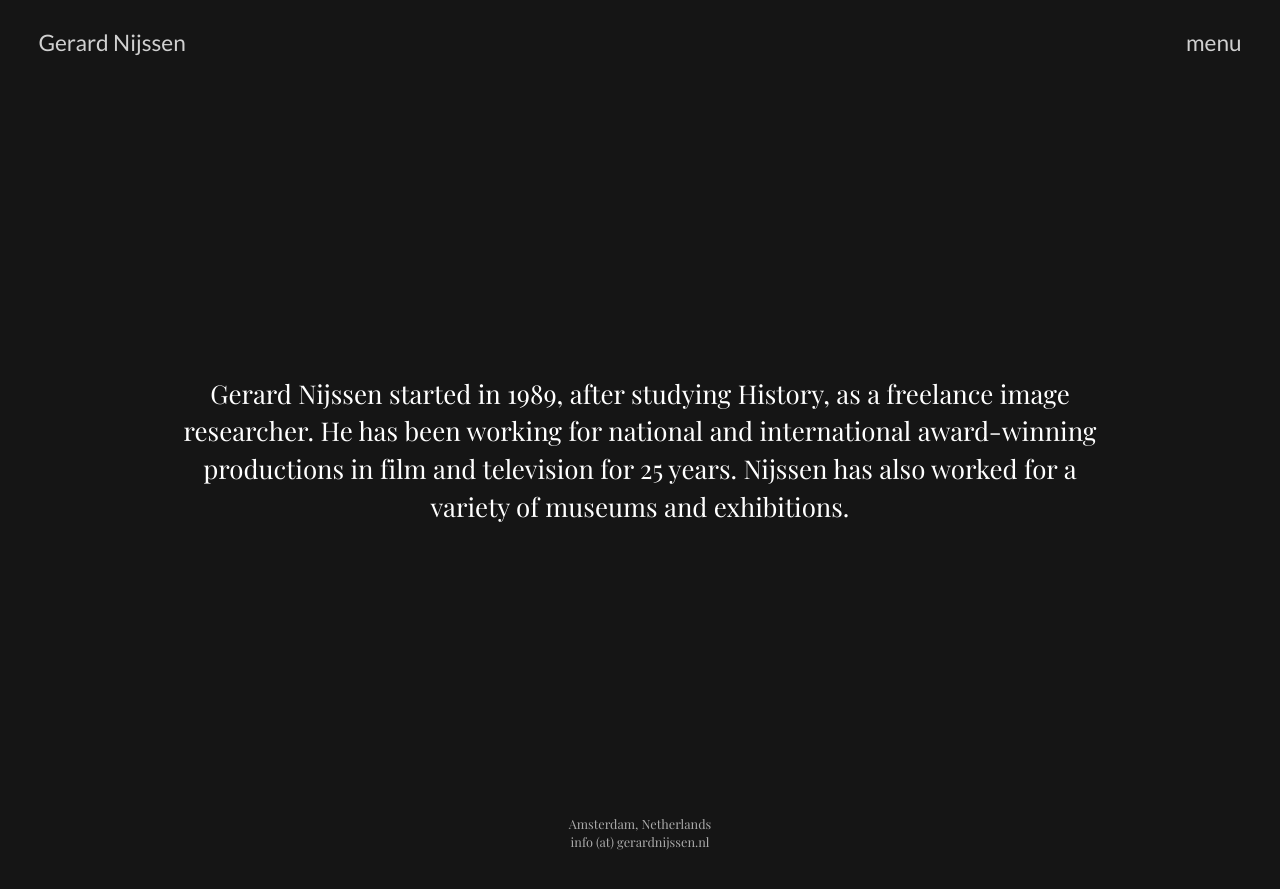
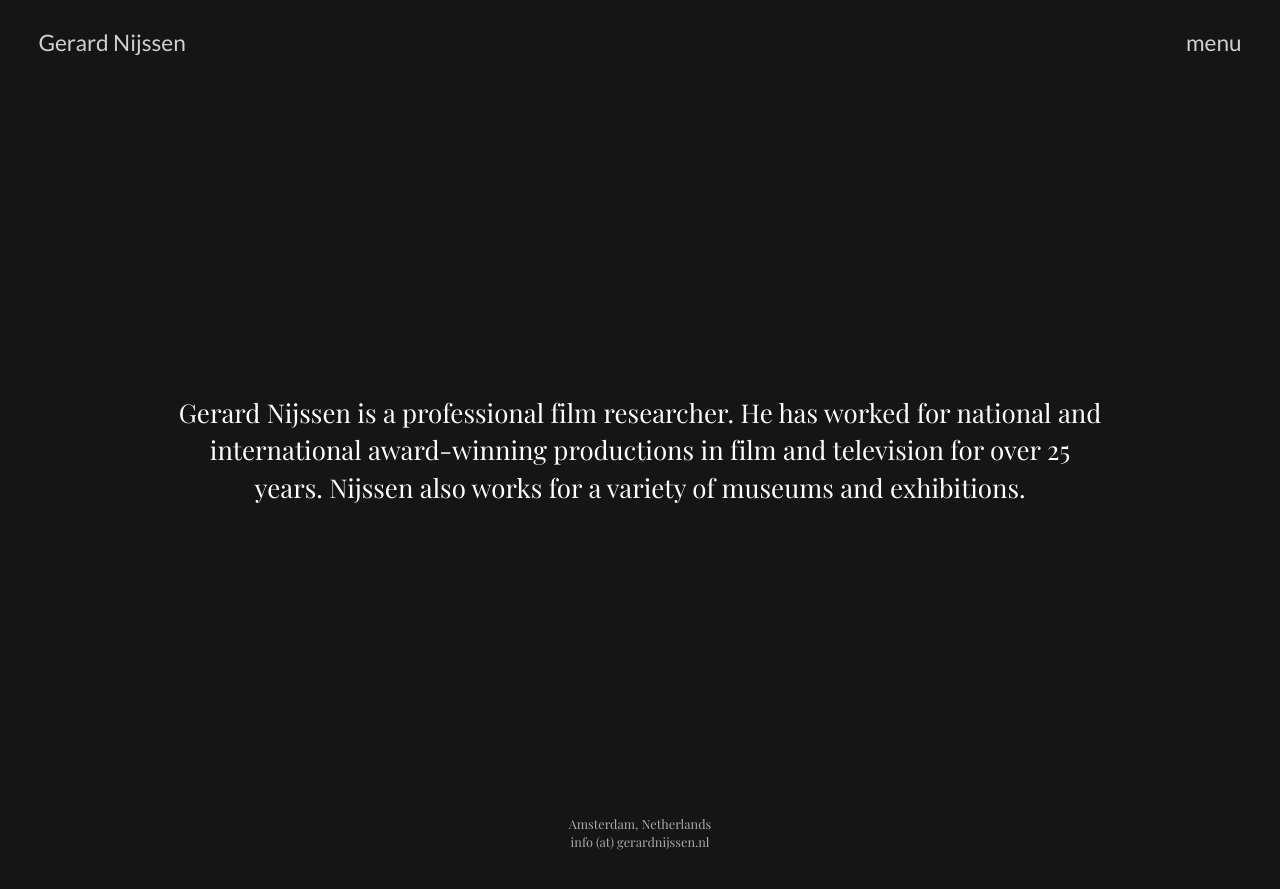
Before and after one commit to gerardnijssennl/gerardnijssennl.github.io, a Jekyll site: the page built from bio.md, in a window 1280 px wide. Shown: the top 889 px of the page. Built offline with Jekyll 4.4.1, drawn with Linux system fonts in a browser that asks for light colours; nearby versions of some CDN libraries.

Commit message:
Updated Bio

```diff
--- a/bio.md
+++ b/bio.md
@@ -1,10 +1,9 @@
 ---
 title: Bio
 permalink: "/bio/"
+biography_text: 'Gerard Nijssen is a professional film researcher. He has worked for
+  national and international award-winning productions in film and television for
+  over 25 years. Nijssen also works for a variety of museums and exhibitions. '
+biography_image:
 layout: bio
-biography_text: Gerard Nijssen started in 1989, after studying History, as a freelance
-  image researcher. He has been working for national and international award-winning
-  productions in film and television for 25 years. Nijssen has also worked for a variety
-  of museums and exhibitions.
-biography_image:
 ---
```
